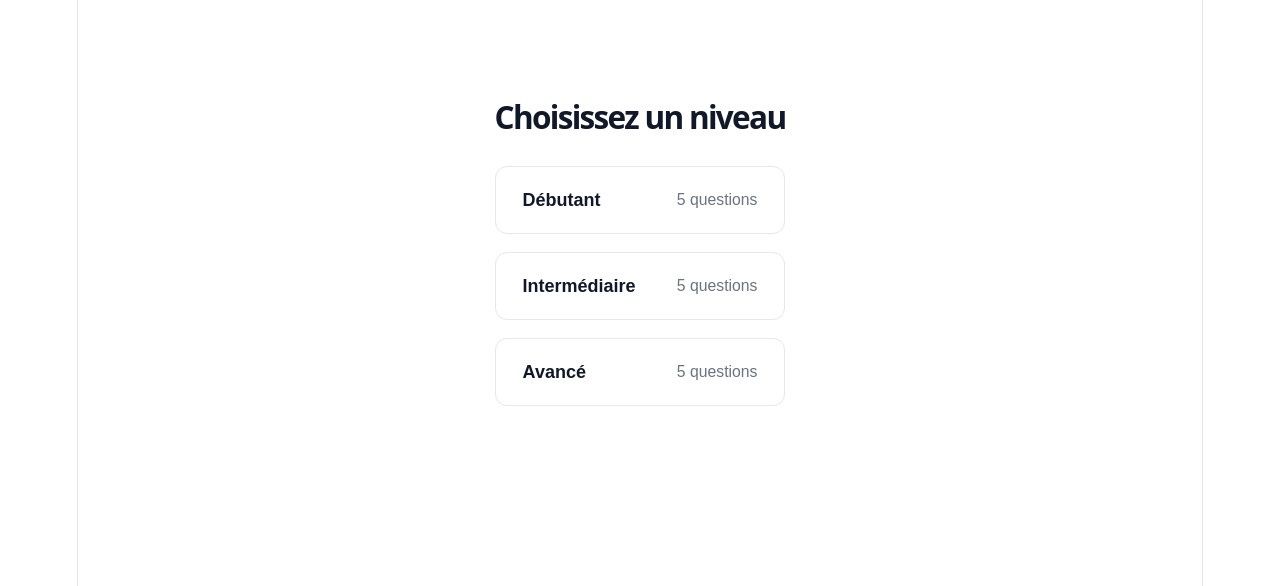
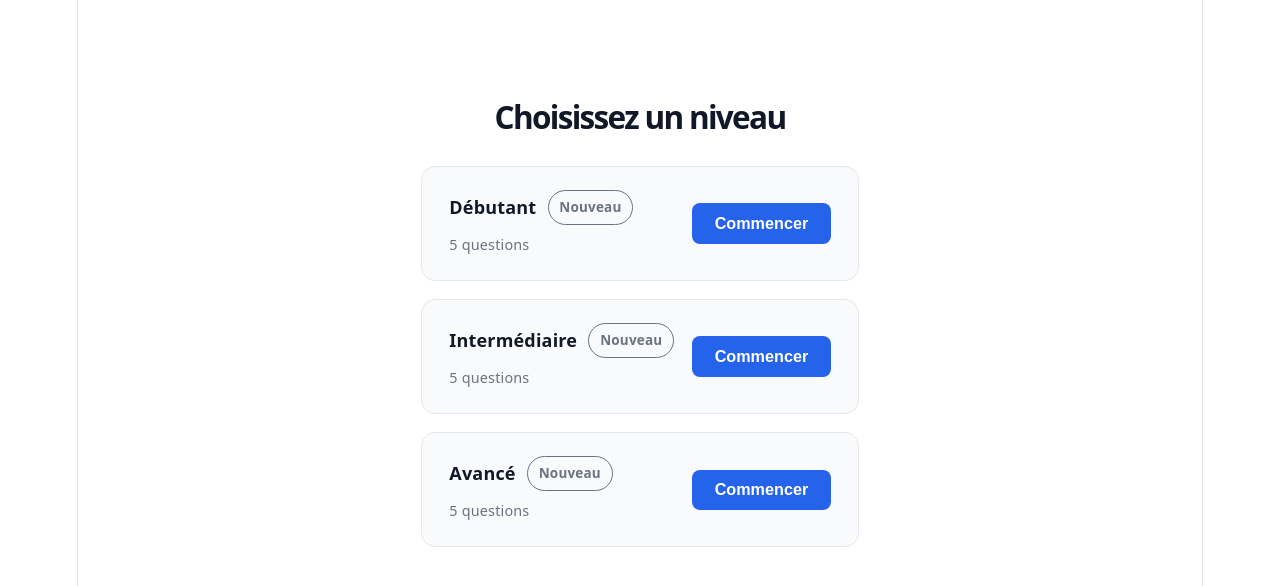
Before and after one commit to liabra/vibebug, a React (Vite) app: page /levels in a window 1280 px wide. Shown: the top 586 px of the page. Built offline with nearby package versions, Linux system fonts and the light colour scheme.

Commit message:
Add level progress states and resume actions on LevelsPage

```diff
--- a/src/components/LevelCard.jsx
+++ b/src/components/LevelCard.jsx
@@ -0,0 +1,107 @@
+const STATUS = {
+  new:       { label: 'Nouveau',   color: '#6b7280', bg: '#f9fafb', border: '#e5e7eb' },
+  inProgress:{ label: 'En cours', color: '#d97706', bg: '#fffbeb', border: '#fcd34d' },
+  done:      { label: 'Terminé',  color: '#16a34a', bg: '#f0fdf4', border: '#86efac' },
+}
+
+export default function LevelCard({ id, title, total, saved, onStart }) {
+  const status = !saved ? 'new' : saved.completed ? 'done' : 'inProgress'
+  const theme = STATUS[status]
+
+  const btnLabel = status === 'new' ? 'Commencer' : status === 'done' ? 'Rejouer' : 'Continuer'
+
+  return (
+    <div style={{ ...styles.card, background: theme.bg, borderColor: theme.border }}>
+      <div style={styles.left}>
+        <div style={styles.top}>
+          <span style={styles.title}>{title}</span>
+          <span style={{ ...styles.badge, color: theme.color, background: theme.bg, borderColor: theme.color }}>
+            {theme.label}
+          </span>
+        </div>
+        <div style={styles.meta}>
+          <span style={styles.metaItem}>{total} questions</span>
+          {saved?.xp > 0 && (
+            <span style={styles.xp}>⚡ {saved.xp} XP</span>
+          )}
+          {status === 'inProgress' && saved?.currentIndex != null && (
+            <span style={styles.metaItem}>
+              Question {saved.currentIndex + 1} / {total}
+            </span>
+          )}
+          {status === 'done' && saved?.score != null && (
+            <span style={styles.metaItem}>
+              Score : {saved.score} / {saved.total ?? total}
+            </span>
+          )}
+        </div>
+      </div>
+      <button onClick={() => onStart(id)} style={styles.btn}>
+        {btnLabel}
+      </button>
+    </div>
+  )
+}
+
+const styles = {
+  card: {
+    display: 'flex',
+    justifyContent: 'space-between',
+    alignItems: 'center',
+    padding: '1.25rem 1.5rem',
+    border: '1.5px solid',
+    borderRadius: '14px',
+    gap: '1rem',
+  },
+  left: {
+    display: 'flex',
+    flexDirection: 'column',
+    gap: '0.375rem',
+    textAlign: 'left',
+  },
+  top: {
+    display: 'flex',
+    alignItems: 'center',
+    gap: '0.625rem',
+    flexWrap: 'wrap',
+  },
+  title: {
+    fontWeight: '700',
+    fontSize: '1rem',
+    color: '#111827',
+  },
+  badge: {
+    fontSize: '0.75rem',
+    fontWeight: '600',
+    padding: '0.2rem 0.6rem',
+    borderRadius: '999px',
+    border: '1px solid',
+  },
+  meta: {
+    display: 'flex',
+    gap: '0.75rem',
+    flexWrap: 'wrap',
+    alignItems: 'center',
+  },
+  metaItem: {
+    fontSize: '0.8rem',
+    color: '#6b7280',
+  },
+  xp: {
+    fontSize: '0.8rem',
+    fontWeight: '700',
+    color: '#2563eb',
+  },
+  btn: {
+    flexShrink: 0,
+    padding: '0.6rem 1.25rem',
+    background: '#2563eb',
+    color: '#fff',
+    border: 'none',
+    borderRadius: '8px',
+    fontSize: '0.9rem',
+    fontWeight: '600',
+    cursor: 'pointer',
+    whiteSpace: 'nowrap',
+  },
+}
--- a/src/pages/ChallengePage.jsx
+++ b/src/pages/ChallengePage.jsx
@@ -59,7 +59,7 @@ export default function ChallengePage() {
 
   function handleNext() {
     if (isLast) {
-      localStorage.removeItem(STORAGE_KEY)
+      localStorage.setItem(STORAGE_KEY, JSON.stringify({ completed: true, score, xp, total: challenges.length }))
       navigate('/results', {
         state: {
           score,
--- a/src/pages/LevelsPage.jsx
+++ b/src/pages/LevelsPage.jsx
@@ -1,22 +1,35 @@
 import { useNavigate } from 'react-router-dom'
 import { bashChallenges } from '../data/bashChallenges'
+import LevelCard from '../components/LevelCard'
+
+function getSaved(levelId) {
+  try { return JSON.parse(localStorage.getItem(`vibebug_${levelId}`)) ?? null } catch { return null }
+}
 
 export default function LevelsPage() {
   const navigate = useNavigate()
+
+  function handleStart(levelId) {
+    const saved = getSaved(levelId)
+    if (saved?.completed) {
+      localStorage.removeItem(`vibebug_${levelId}`)
+    }
+    navigate(`/challenge/${levelId}`)
+  }
 
   return (
     <div style={styles.container}>
       <h1 style={styles.heading}>Choisissez un niveau</h1>
       <div style={styles.grid}>
         {Object.entries(bashChallenges).map(([id, level]) => (
-          <button
+          <LevelCard
             key={id}
-            onClick={() => navigate(`/challenge/${id}`)}
-            style={styles.card}
-          >
-            <span style={styles.cardTitle}>{level.title}</span>
-            <span style={styles.cardCount}>{level.challenges.length} questions</span>
-          </button>
+            id={id}
+            title={level.title}
+            total={level.challenges.length}
+            saved={getSaved(id)}
+            onStart={handleStart}
+          />
         ))}
       </div>
     </div>
@@ -25,41 +38,21 @@ export default function LevelsPage() {
 
 const styles = {
   container: {
-    maxWidth: '600px',
+    maxWidth: '640px',
     margin: '3rem auto',
     padding: '1rem',
     fontFamily: 'system-ui, sans-serif',
-    textAlign: 'center',
   },
   heading: {
     fontSize: '1.75rem',
     fontWeight: '700',
     color: '#111827',
     marginBottom: '2rem',
+    textAlign: 'center',
   },
   grid: {
     display: 'flex',
     flexDirection: 'column',
     gap: '1rem',
   },
-  card: {
-    display: 'flex',
-    justifyContent: 'space-between',
-    alignItems: 'center',
-    padding: '1.25rem 1.5rem',
-    background: '#fff',
-    border: '1px solid #e5e7eb',
-    borderRadius: '12px',
-    cursor: 'pointer',
-    fontSize: '1rem',
-    transition: 'border-color 0.15s, box-shadow 0.15s',
-  },
-  cardTitle: {
-    fontWeight: '600',
-    color: '#111827',
-  },
-  cardCount: {
-    fontSize: '0.875rem',
-    color: '#6b7280',
-  },
 }
```
